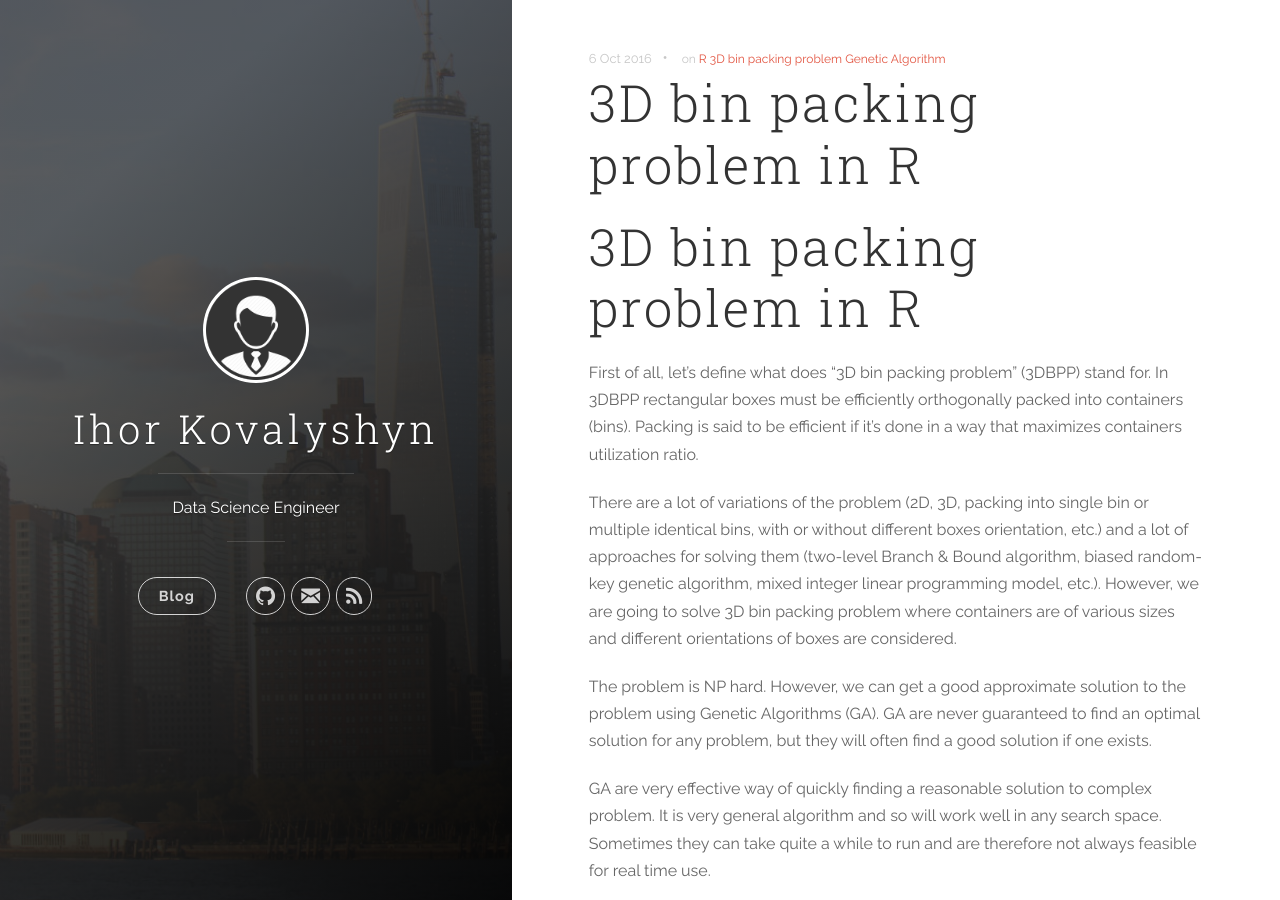
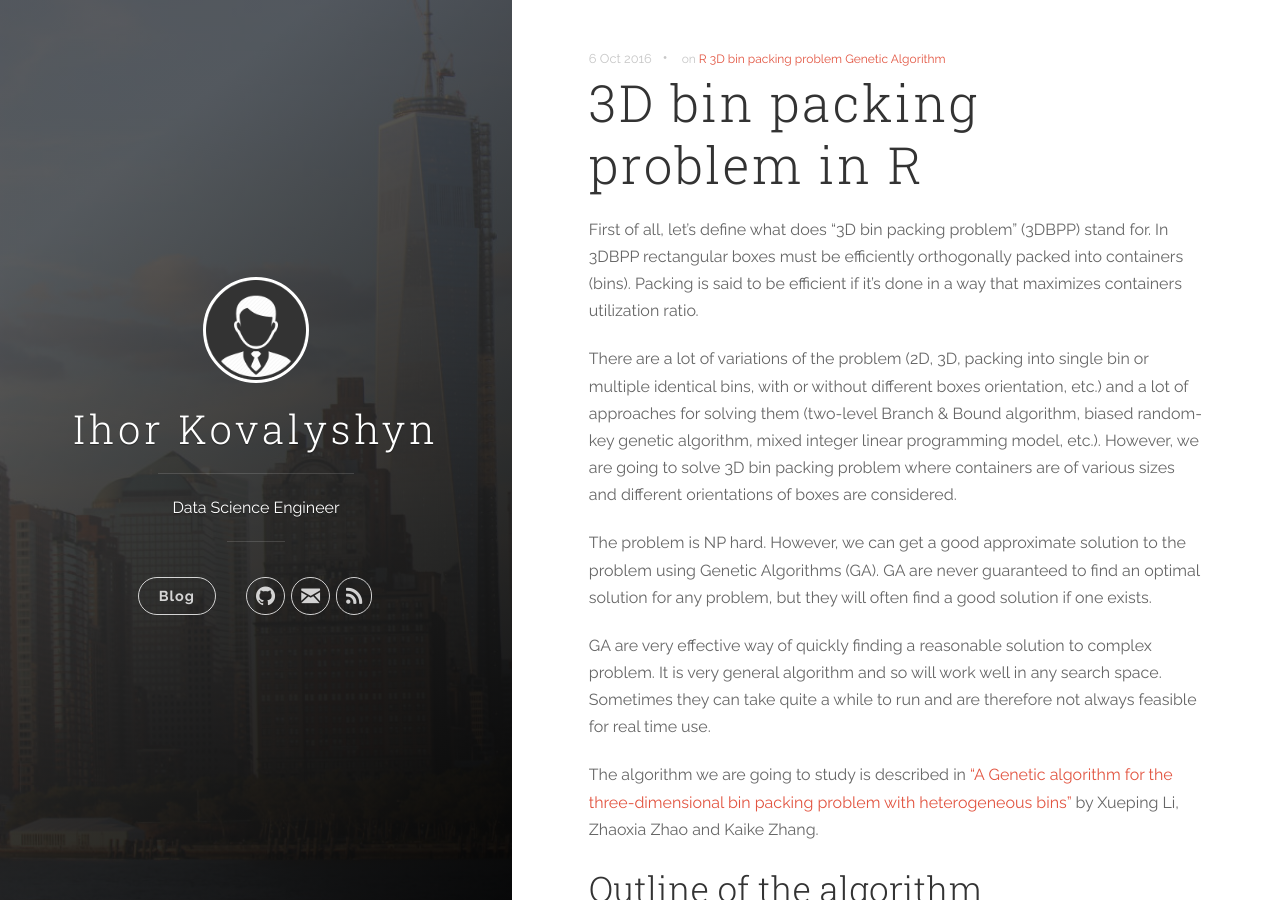
Before and after one commit to delta1epsilon/delta1epsilon.github.io, a Jekyll site: the page built from _posts/2016-10-06-3D-bin-packing-problem-in-R.md, in a window 1280 px wide and 900 px high. Built offline with Jekyll 4.4.1, drawn with Linux system fonts in a browser that asks for light colours; nearby versions of some CDN libraries; comment, search, counter and statistics services are not loaded.

Commit message:
small fix in boxpacking post

```diff
--- a/_posts/2016-10-06-3D-bin-packing-problem-in-R.md
+++ b/_posts/2016-10-06-3D-bin-packing-problem-in-R.md
@@ -4,8 +4,6 @@ date:   2016-10-06 15:04:23
 categories: [R, 3D bin packing problem, Genetic Algorithm]
 tags: [R, 3D bin packing problem, Genetic Algorithm]
 ---
-# 3D bin packing problem in R
-
 First of all, let's define what does "3D bin packing problem" (3DBPP) stand for.
 In 3DBPP rectangular boxes must be efficiently orthogonally packed into containers (bins). Packing is said to be efficient if it's done in a way that maximizes containers utilization ratio.
 
```
